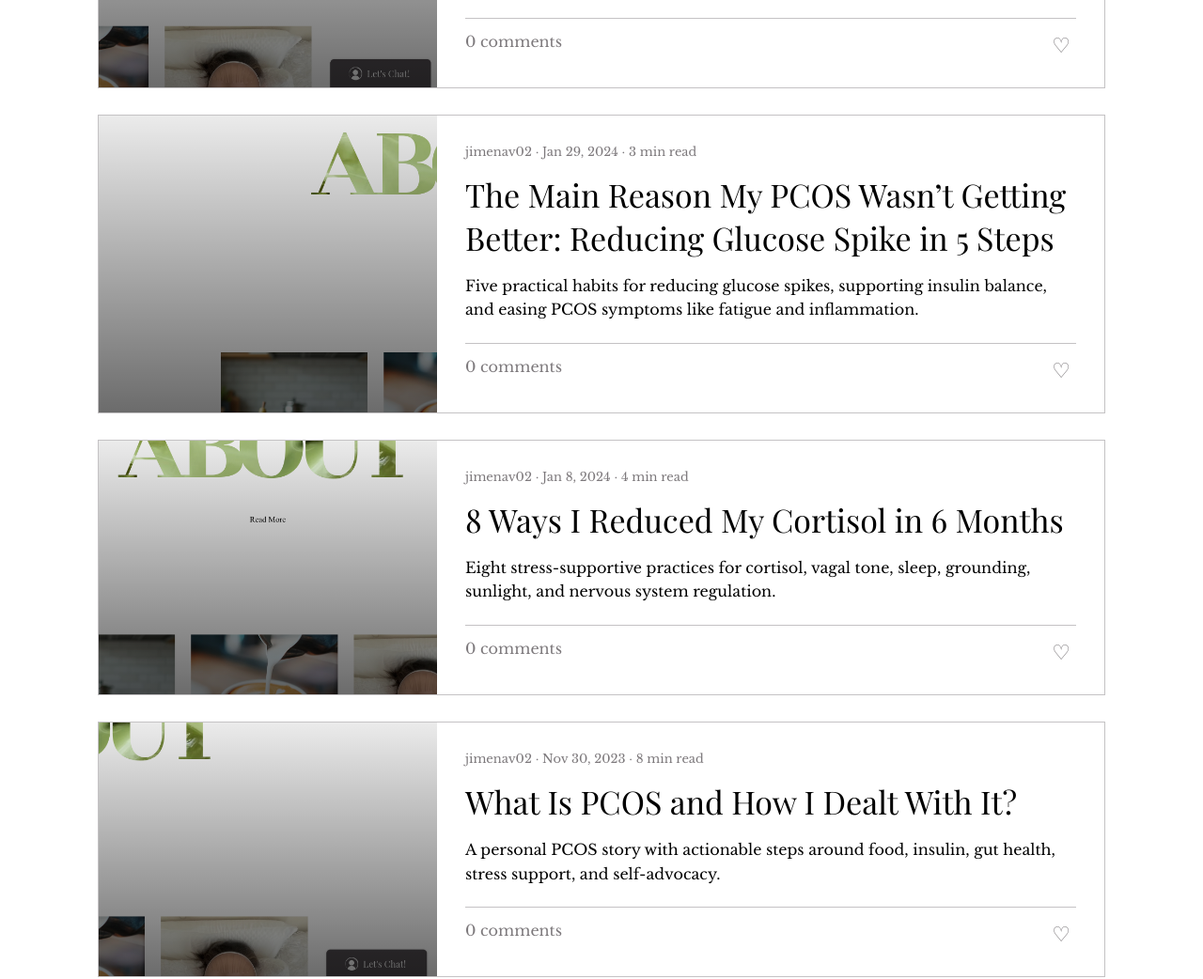
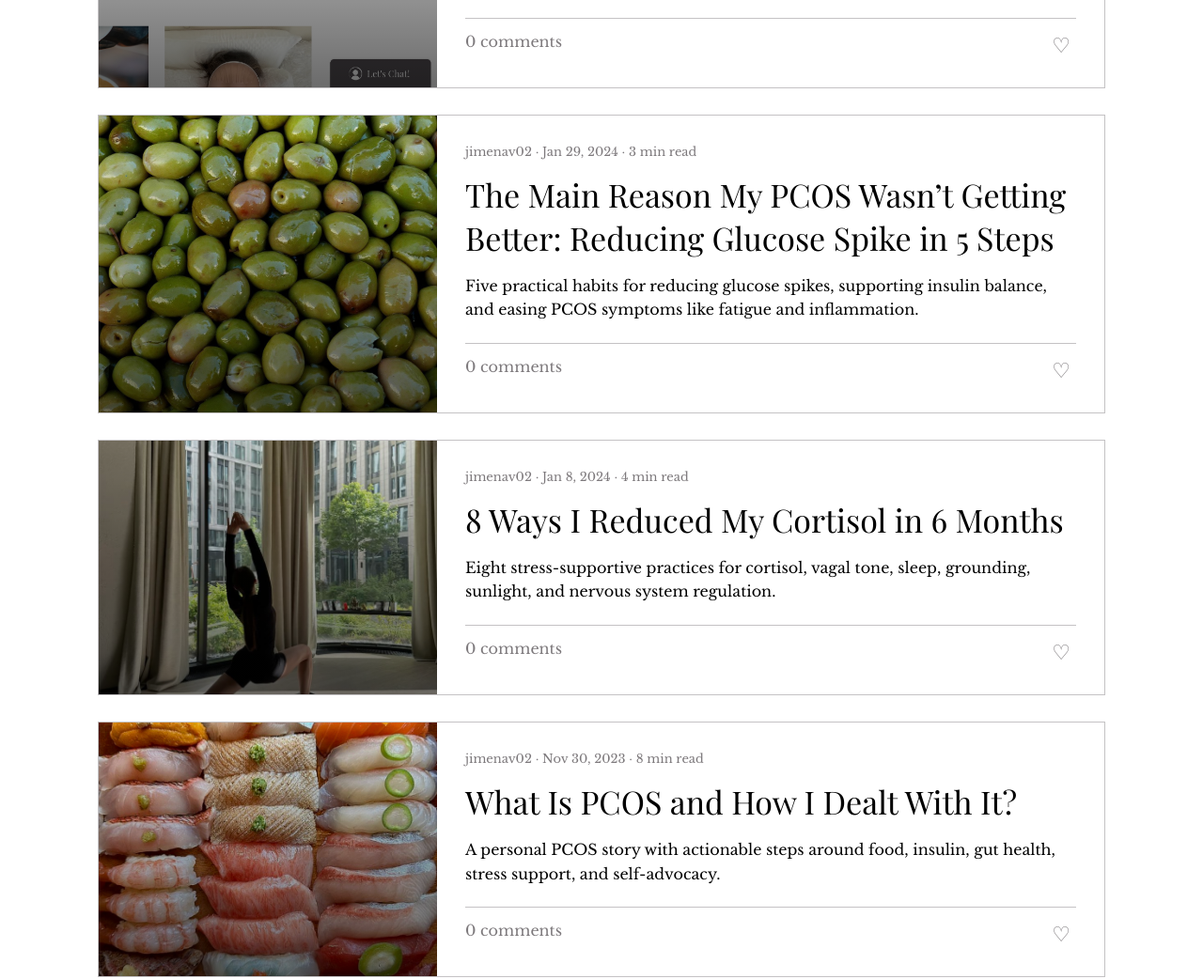
Before and after one commit to Jimenav123/Jimena-port, a plain HTML site: page blog/index.html in a window 1280 px wide. Shown: the part 1805-2847 px from the top of the page at 94% size. Drawn offline with nearby package versions, Linux system fonts and the light colour scheme; a web font is replaced by a local one.

Commit message:
Add remaining blog preview photos

```diff
--- a/styles.css
+++ b/styles.css
@@ -1483,19 +1483,25 @@ button, input, textarea { font: inherit; }
 .post-card__image--glucose,
 .blog-list-card__image--glucose,
 .single-post__image--glucose {
-  background-position: 0% 99%;
+  background-image: url("assets/olives.jpg");
+  background-size: cover;
+  background-position: center center;
 }
 
 .post-card__image--cortisol,
 .blog-list-card__image--cortisol,
 .single-post__image--cortisol {
-  background-position: 50% 99%;
+  background-image: url("assets/cortisol-yoga.jpg");
+  background-size: cover;
+  background-position: center center;
 }
 
 .post-card__image--pcos,
 .blog-list-card__image--pcos,
 .single-post__image--pcos {
-  background-position: 100% 99%;
+  background-image: url("assets/sushi.jpg");
+  background-size: cover;
+  background-position: center center;
 }
 
 .blog-index {
@@ -1509,6 +1515,12 @@ button, input, textarea { font: inherit; }
 
 .blog-list-card__image {
   background-size: 214% auto;
+}
+
+.blog-list-card__image--glucose,
+.blog-list-card__image--cortisol,
+.blog-list-card__image--pcos {
+  background-size: cover;
 }
 
 .single-post {
```
Also changed, not shown: assets/cortisol-yoga.jpg (added), assets/olives.jpg (added), assets/sushi.jpg (added).
